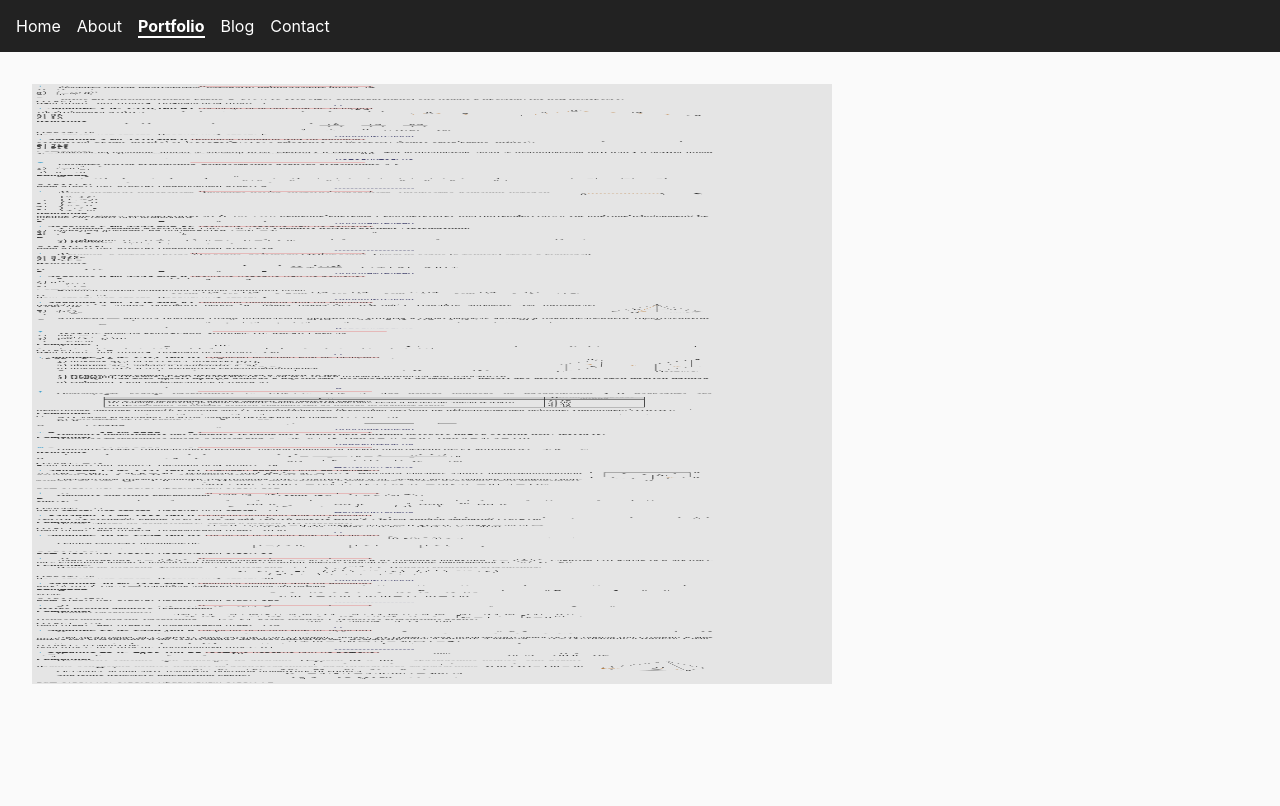
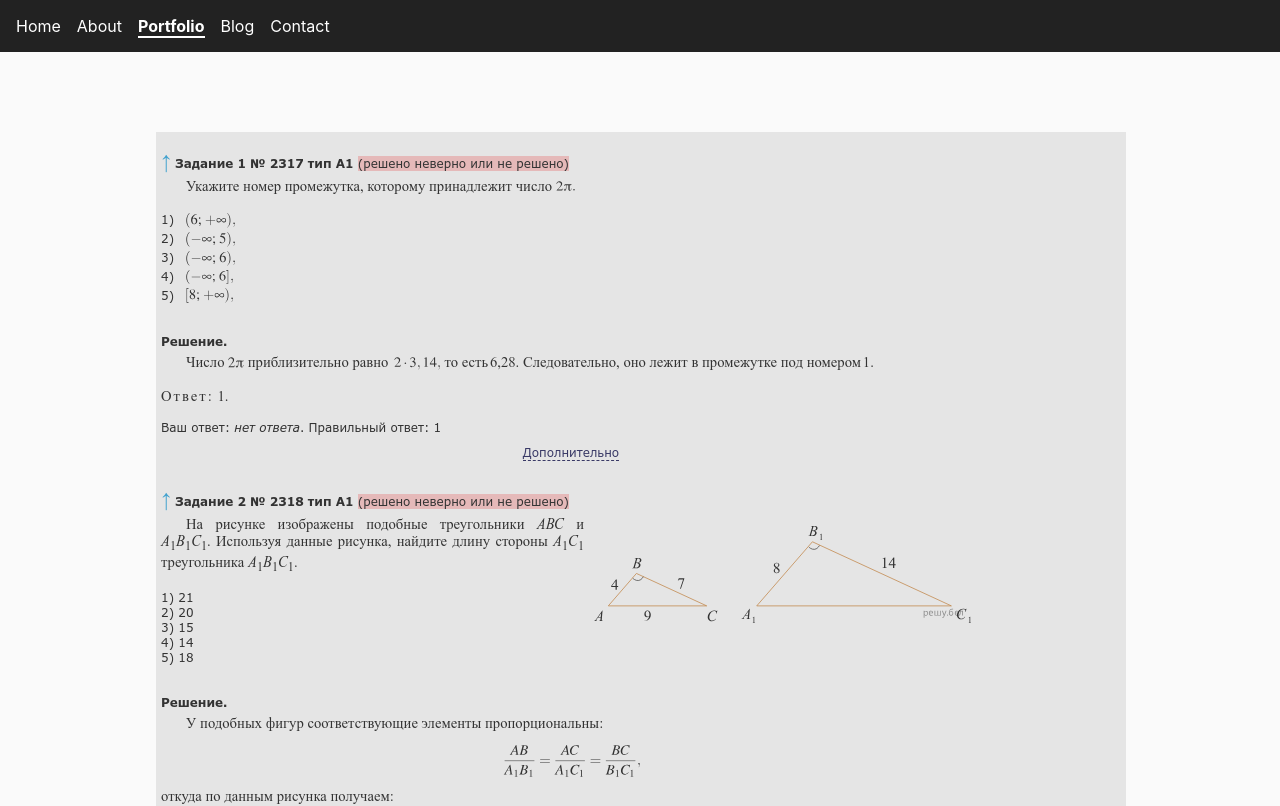
Before and after one commit to aleksygluchow/project03, a Next.js app: page /portfolio in a window 1280 px wide. Shown: the top 806 px of the page. Built offline with nearby package versions, Linux system fonts and the light colour scheme.

Commit message:
screen ct

```diff
--- a/src/pages/portfolio.js
+++ b/src/pages/portfolio.js
@@ -1,5 +1,4 @@
 import Head from 'next/head'
-import Image from 'next/image'
 
 export default function Portfolio() {
   return (
@@ -14,12 +13,18 @@ export default function Portfolio() {
         <meta property="og:image" content="/images/preview.png" />
       </Head>
 
-      <Image
-        src="/images/01-23.png"
-        alt="01-23"
-        width={800}
-        height={600}
-      />
+      <div style={{
+        maxWidth: '1000px',
+        margin: '0 auto',
+        padding: '3rem 1rem',
+        textAlign: 'center'
+      }}>
+        <img
+          src="/images/01-23.png"
+          alt="Zadania 1-23"
+          style={{ display: 'block', margin: '0 auto' }}
+        />
+      </div>
     </>
   )
 }
```
